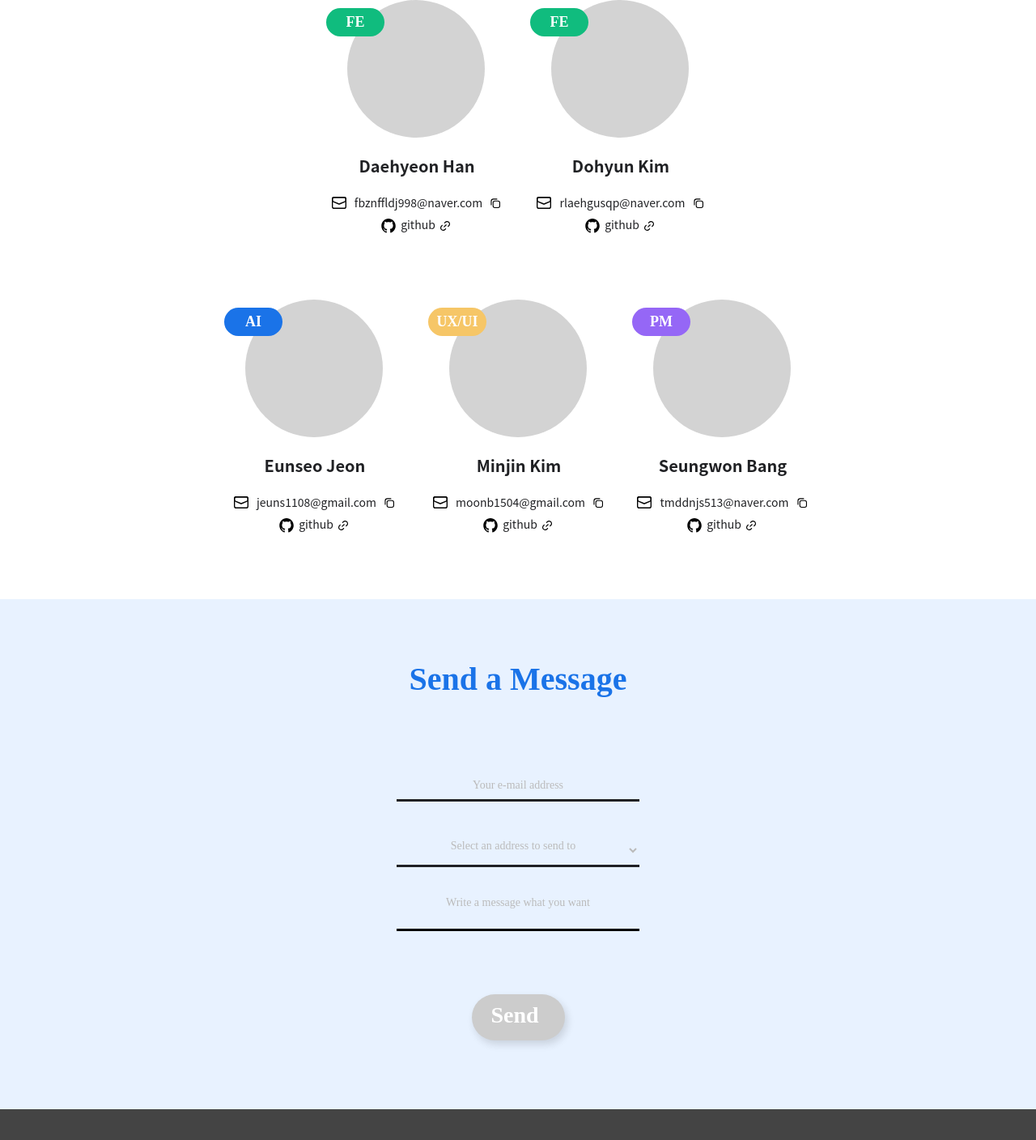
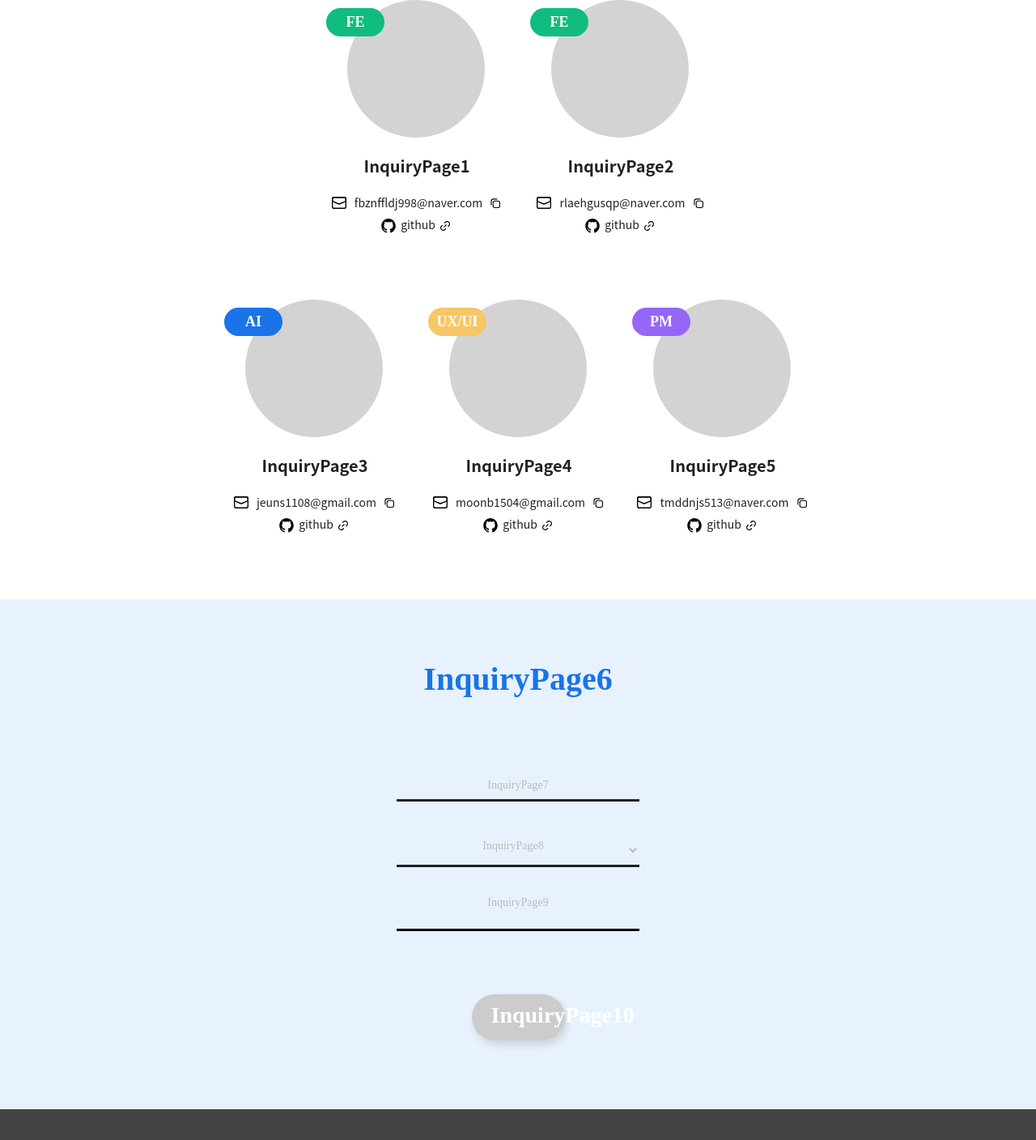
Before and after one commit to gkseogus/HallymCapStone, a React (Create React App) app: page /contact in a window 1280 px wide. Shown: the part 210-1618 px from the top of the page at 81% size. Built offline with nearby package versions, Linux system fonts and the light colour scheme.

Commit message:
221031_apply to 문의하기 페이지 번역 기능 적용

```diff
--- a/src/components/Contact/ContactProfile/index.js
+++ b/src/components/Contact/ContactProfile/index.js
@@ -1,6 +1,7 @@
-import React, { useCallback, useEffect, useRef, useState } from "react";
+import React from "react";
 import { CopyToClipboard } from "react-copy-to-clipboard";
 import styled from "styled-components";
+import { useTranslation } from "react-i18next";
 import githubLogo from "../../../githublogo.svg";
 import gmailLogo from "../../../mail.svg";
 import copyLogo from "../../../copy.svg";
@@ -392,6 +393,8 @@ const ContactProfile = () => {
     "moonb1504@gmail.com",
     "tmddnjs513@naver.com",
   ];
+  const { t } = useTranslation("");
+
   return (
     <PeopleWrap>
       <PeopleWrap1>
@@ -401,7 +404,7 @@ const ContactProfile = () => {
           </Position1>
           <Img1 />
           <NameWrap1>
-            <Name1>Daehyeon Han</Name1>
+            <Name1>{t("InquiryPage1")}</Name1>
             <EmailWrap1>
               <Email1Logo src={gmailLogo} />
               <CopyToClipboard
@@ -432,7 +435,7 @@ const ContactProfile = () => {
           </Position1>
           <Img1 />
           <NameWrap1>
-            <Name1>Dohyun Kim</Name1>
+            <Name1>{t("InquiryPage2")}</Name1>
             <EmailWrap1>
               <Email1Logo src={gmailLogo} />
               <CopyToClipboard
@@ -465,7 +468,7 @@ const ContactProfile = () => {
           </Position3>
           <Img1 />
           <NameWrap1>
-            <Name1>Eunseo Jeon</Name1>
+            <Name1>{t("InquiryPage3")}</Name1>
             <EmailWrap1>
               <Email1Logo src={gmailLogo} />
               <CopyToClipboard
@@ -496,7 +499,7 @@ const ContactProfile = () => {
           </Position4>
           <Img1 />
           <NameWrap1>
-            <Name1>Minjin Kim</Name1>
+            <Name1>{t("InquiryPage4")}</Name1>
             <EmailWrap1>
               <Email1Logo src={gmailLogo} />
               <CopyToClipboard
@@ -527,7 +530,7 @@ const ContactProfile = () => {
           </Position5>
           <Img1 />
           <NameWrap1>
-            <Name1>Seungwon Bang</Name1>
+            <Name1>{t("InquiryPage5")}</Name1>
             <EmailWrap1>
               <Email1Logo src={gmailLogo} />
               <CopyToClipboard
--- a/src/components/Contact/ContactSend/index.js
+++ b/src/components/Contact/ContactSend/index.js
@@ -1,6 +1,6 @@
-import React, { useCallback, useEffect, useRef, useState } from "react";
+import React, { useCallback, useRef, useState } from "react";
 import "./indexStyle.css";
-import { useForm } from "react-hook-form";
+import { useTranslation } from "react-i18next";
 import styled from "styled-components";
 
 const FormWrap = styled.div`
@@ -244,6 +244,7 @@ const ContactSend = ({
 }) => {
   const [Selected, setSelected] = useState("");
   var docUrl = "";
+  const { t } = useTranslation("");
 
   const textRef = useRef();
   const handleResizeHeight = useCallback(() => {
@@ -265,19 +266,18 @@ const ContactSend = ({
     "https://script.google.com/macros/s/AKfycbwdepghXyWZt875TsgMXJmPlM1zckVKjuZdEtiBr8wLNRgOOW-k06W1vVAkNCa-YyUr/exec",
   ];
 
-
   //맨 위 이메일
   //--맨위 이메일 state
   const [inputEmail, setInputEmail] = useState(false);
   const [inputEmailValue, setInputEmailValue] = useState("");
 
   const handleEmailValue = (e) => {
-    if (e.target.value != "") {
+    if (e.target.value !== "") {
       setInputEmail(true);
       setInputEmailValue(e.target.value);
       console.log("id : " + inputEmail);
       console.log("id.value : " + inputEmailValue);
-    } else if (e.target.value == "") {
+    } else if (e.target.value === "") {
       setInputEmail(false);
       setInputEmailValue(e.target.value);
       console.log("id : " + inputEmail);
@@ -288,27 +288,26 @@ const ContactSend = ({
   //가운데 중간 이메일 선택
   const [inputSelectEmailValue, setInputSelectEmailValue] = useState(false);
   const handleSelectEmailValue = (e) => {
-    if (e.target.value != "") {
+    if (e.target.value !== "") {
       setInputSelectEmailValue(true);
       console.log(inputSelectEmailValue);
-    } else if (e.target.value == "") {
+    } else if (e.target.value === "") {
       setInputSelectEmailValue(false);
       console.log(inputSelectEmailValue);
     }
   };
-
 
   //맨 밑 콘텐츠
   const [inputContent, setInputContent] = useState(false);
   const [inputContentValue, setInputContentValue] = useState("");
 
   const handleContentValue = (e) => {
-    if (e.target.value != "") {
+    if (e.target.value !== "") {
       setInputContentValue(e.target.value);
       setInputContent(true);
       console.log("content : " + inputContent);
       console.log("content.value : " + inputContentValue);
-    } else if (e.target.value == "") {
+    } else if (e.target.value === "") {
       setInputContentValue(e.target.value);
       setInputContent(false);
       console.log("content : " + inputContent);
@@ -318,11 +317,11 @@ const ContactSend = ({
 
   const [isActive, setIsActive] = useState(false);
 
-  const checkValid = () =>{
-    inputEmailValue.include("@") && inputContentValue.length >=1
+  const checkValid = () => {
+    inputEmailValue.include("@") && inputContentValue.length >= 1
       ? setIsActive(true)
-      : setIsActive(false)
-  }
+      : setIsActive(false);
+  };
 
   function handleSubmit(e) {
     alert("성공적으로 메일을 보냈습니다.");
@@ -331,15 +330,15 @@ const ContactSend = ({
   return (
     <FormWrap>
       <div style={{ display: "none" }}>
-        {Selected == "rlaehgusqp@naver.com"
+        {Selected === "rlaehgusqp@naver.com"
           ? (docUrl = docsList[0])
-          : Selected == "fbznffldj998@naver.com"
+          : Selected === "fbznffldj998@naver.com"
           ? (docUrl = docsList[1])
-          : Selected == "moonb1504@gmail.com"
+          : Selected === "moonb1504@gmail.com"
           ? (docUrl = docsList[2])
-          : Selected == "jeuns1108@gmail.com"
+          : Selected === "jeuns1108@gmail.com"
           ? (docUrl = docsList[3])
-          : Selected == "tmddnjs513@naver.com"
+          : Selected === "tmddnjs513@naver.com"
           ? (docUrl = docsList[4])
           : console.log("")}
       </div>
@@ -349,15 +348,14 @@ const ContactSend = ({
         target="iframe1"
         onSubmit={handleSubmit}
       >
-        <FormTitle>Send a Message</FormTitle>
+        <FormTitle>{t("InquiryPage6")}</FormTitle>
         <div>
-
           {/*이메일*/}
           <FormEmail
             type="email"
             id="email"
             name="email"
-            placeholder="Your e-mail address"
+            placeholder={t("InquiryPage7")}
             onKeyUp={checkValid}
             onChange={handleEmailValue}
           />
@@ -372,7 +370,7 @@ const ContactSend = ({
               onChange={handleSelectEmailValue}
               value={Selected}
             >
-              <FormOption>Select an address to send to</FormOption>
+              <FormOption>{t("InquiryPage8")}</FormOption>
               {selectList.map((item) => (
                 <FormOption value={item} key={item}>
                   {item}
@@ -388,15 +386,19 @@ const ContactSend = ({
             rows="5"
             id="comment"
             name="message"
-            placeholder="Write a message what you want"
+            placeholder={t("InquiryPage9")}
             ref={textRef}
             onInput={handleResizeHeight}
             onChange={handleContentValue}
             onKeyUp={checkValid}
           ></FormContent>
         </div>
-        <button id="loginBtn" className={isActive ? "activeBtn" : "unactiveBtn"} type="submit">
-          <FormBtnContent>Send</FormBtnContent>
+        <button
+          id="loginBtn"
+          className={isActive ? "activeBtn" : "unactiveBtn"}
+          type="submit"
+        >
+          <FormBtnContent>{t("InquiryPage10")}</FormBtnContent>
         </button>
       </Form>
       <iframe id="iframe1" name="iframe1" style={{ display: "none" }} />
```
